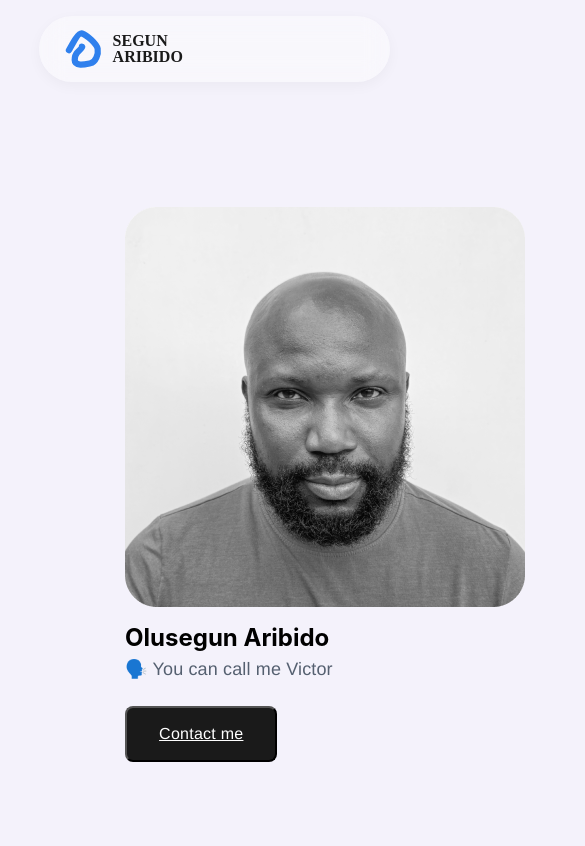
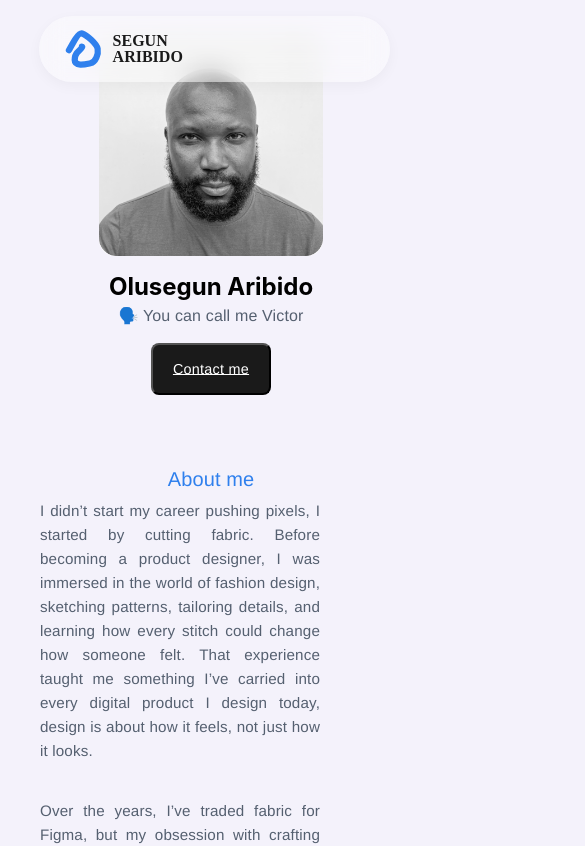
Before and after one commit to neducod/landing-page, a React (Vite) app: page /about in a window 390 px wide. Shown: the top 846 px of the page, 585 px wide, since content can reach past the window. Built offline with nearby package versions, Linux system fonts and the light colour scheme.

Commit message:
about section

```diff
--- a/src/About.jsx
+++ b/src/About.jsx
@@ -20,7 +20,6 @@ function About() {
               <p>🗣️ You can call me Victor</p>
             </div>
             <button className="btn">Contact me</button>
-            {/* <div></div> */}
           </div>
         </div>
         <div className="frame-aa-one">
--- a/src/styles/about.css
+++ b/src/styles/about.css
@@ -10,8 +10,19 @@ gap: 4rem;
 
 margin-left: 7.63rem;
 margin-bottom: 14.63rem;
+
+/* display: flex; */
+max-width: 1200px;
+/* padding: 4rem 2rem; */
 }
 .frame-a-one{
+    position: sticky;
+    top: 0;
+    height: 100vh;
+
+
+
+
     display: flex;
 padding: 12.9375rem 4.375rem 0 0.1875rem;
 flex-direction: column;
@@ -27,6 +38,12 @@ justify-content: center;
 align-items: center;
 border-radius: 2rem;
 background: #FFF;
+}
+.frame-a-one img{
+    width: 100%;
+    height: auto;
+    border-radius: 12px;
+    object-fit: cover;
 }
 .frame-a-c{
     display: flex;
@@ -92,6 +109,9 @@ text-underline-offset: auto;
 text-underline-position: from-font;
 }
 .frame-aa-one{
+    flex: 1;
+    overflow: visible;
+
     display: flex;
     width: 39.25rem;
     padding-top: 12.5rem;
@@ -127,6 +147,8 @@ letter-spacing: 0.009rem;
 align-self: stretch;
 
 width: 39rem;
+
+margin-bottom: 1.2rem;
 }
 .card p a{
     color: #556070;
@@ -143,3 +165,193 @@ text-decoration-thickness: auto;
 text-underline-offset: auto;
 text-underline-position: from-font;
 }
+
+
+
+
+
+/* =========================
+   📱 MEDIA QUERIES
+   ========================= */
+
+/* For large tablets & small laptops (max-width: 1024px) */
+@media (max-width: 1024px) {
+    .frameaa {
+      gap: 2rem;
+      margin-left: 4rem;
+      margin-bottom: 8rem;
+    }
+
+    .frame-a-onee {
+      width: 20rem;
+      height: 20rem;
+    }
+
+    .frame-aa-one {
+      width: 32rem;
+      padding-top: 8rem;
+    }
+
+    .card p {
+      width: 100%;
+      font-size: 1rem;
+      line-height: 1.5rem;
+    }
+
+    .header-text h2 {
+      font-size: 1.75rem;
+    }
+  }
+
+  /* For tablets (max-width: 768px) */
+ /* For tablets and mid-size screens (398px – 768px) */
+@media (max-width: 768px) {
+    .frameaa {
+      flex-direction: column;
+      align-items: center;
+      justify-content: center;
+      margin: 0 auto 6rem;
+      gap: 3rem;
+      width: 100%;
+      padding: 0 1.5rem;
+    }
+
+    .frame-a-one {
+      position: relative;
+      height: auto;
+      padding: 2rem 0 0;
+      align-items: center;
+      justify-content: center;
+      width: 100%;
+    }
+
+    .frame-a-onee {
+      width: 18rem;
+      height: 18rem;
+      margin: 0 auto;
+      display: flex;
+      justify-content: center;
+      align-items: center;
+    }
+
+    .frame-a-c {
+      width: 100%;
+      align-items: center;
+      justify-content: center;
+      text-align: center;
+    }
+
+    .header-cont,
+    .header-text {
+      align-items: center;
+      text-align: center;
+      width: 100%;
+    }
+
+    .btn {
+      margin: 0 auto;
+      display: inline-flex;
+      justify-content: center;
+    }
+
+    .frame-aa-one {
+      width: 90%;
+      padding-top: 3rem;
+      align-items: center;
+      text-align: left;
+      margin: 0 auto;
+    }
+
+    .frame-aa-one h2 {
+      text-align: center;
+      width: 100%;
+    }
+    .card {
+        width: 100%;
+        align-items: center;
+        justify-content: center;
+        text-align: center;
+      }
+
+      .card p {
+        width: 95%;
+        max-width: 600px;
+        text-align: justify; /* keeps text neat */
+        margin: 0 auto 1.2rem; /* centers paragraphs */
+        font-size: 1rem;
+        line-height: 1.6rem;
+      }
+  }
+
+
+  /* For mobile phones (max-width: 480px) */
+  @media (max-width: 480px) {
+    .frameaa {
+      flex-direction: column;
+      align-items: center;
+      gap: 2.5rem;
+      margin: 0 1rem 5rem;
+    }
+
+    .frame-a-onee {
+      width: 14rem;
+      height: 14rem;
+      border-radius: 1rem;
+    }
+
+    .frame-a-c {
+      width: 100%;
+      gap: 1rem;
+      text-align: center;
+    }
+
+    .header-text h2 {
+      font-size: 1.5rem;
+      line-height: 2rem;
+    }
+
+    .header-cont p {
+      font-size: 1rem;
+      line-height: 1.4rem;
+    }
+
+    .btn {
+      padding: 0.75rem 1.25rem;
+      font-size: 0.9rem;
+    }
+
+    .frame-aa-one {
+      width: 100%;
+      padding-top: 2rem;
+    }
+
+    .frame-aa-one h2 {
+      font-size: 1.25rem;
+    }
+
+    .card p {
+      font-size: 0.95rem;
+      line-height: 1.5rem;
+      width: 100%;
+    }
+  }
+
+  /* For very small screens (max-width: 360px) */
+  @media (max-width: 360px) {
+    .frame-a-onee {
+      width: 12rem;
+      height: 12rem;
+    }
+
+    .header-text h2 {
+      font-size: 1.25rem;
+    }
+
+    .btn {
+      font-size: 0.85rem;
+    }
+
+    .card p {
+      font-size: 0.9rem;
+    }
+  }
```
Also changed, not shown: 1 other file (tests, documents, lock files or other folders).
